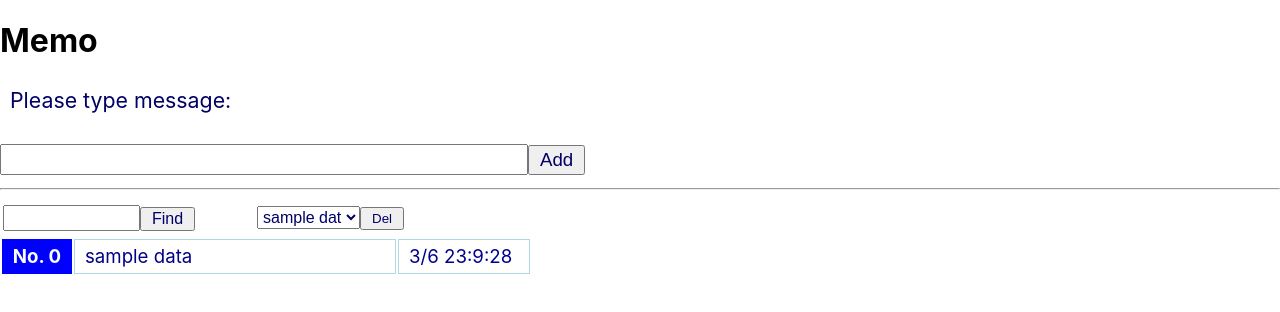
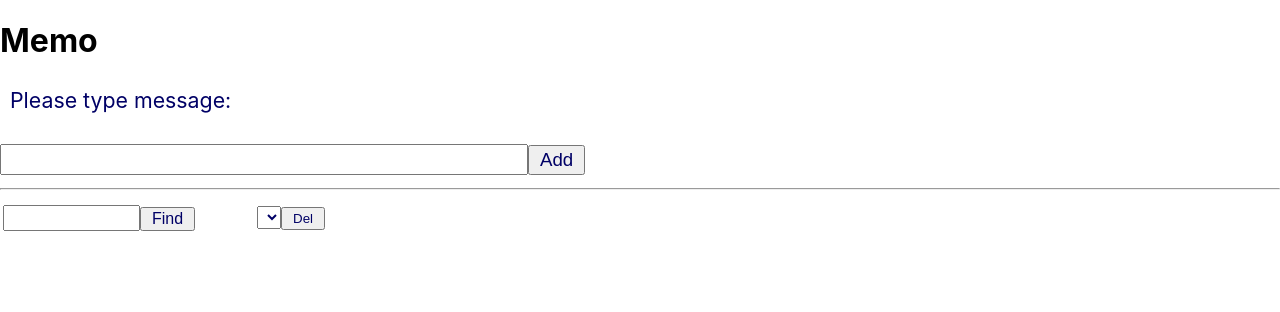
Before and after one commit to KATO-Hiro/react-redux-sample, a React (Create React App) app in the folder frontend/: page / in a window 1280 px wide. Shown: the top 312 px of the page. Built offline with nearby package versions, Linux system fonts and the light colour scheme.

Commit message:
Enable to save memo using Redux Persist

```diff
--- a/frontend/src/index.js
+++ b/frontend/src/index.js
@@ -1,20 +1,38 @@
 import React from 'react';
 import ReactDOM from 'react-dom';
+import { createStore } from 'redux';
 import { Provider } from 'react-redux';
+import { persistStore, persistReducer } from 'redux-persist';
+import storage from 'redux-persist/lib/storage';
+import { PersistGate } from 'redux-persist/integration/react';
 import './index.css';
 import App from './App';
-import MemoStore from './memo/Store';
+import MemoStore, { memoReducer } from './memo/Store';
 import * as serviceWorker from './serviceWorker';
+
+const persistConfig = {
+  key: 'memo',
+  storage,
+}
+
+const persistedReducer = persistReducer(persistConfig, memoReducer);
+
+let store = createStore(persistedReducer);
+let pstore = persistStore(store);
 
 ReactDOM.render(
   <React.StrictMode>
-    <Provider store={MemoStore}>
-      <App />
+    <Provider store={store}>
+      <PersistGate loading={<p>loading...</p>} persistor={pstore}>
+        <App />
+      </PersistGate>
     </Provider>
   </React.StrictMode>,
   document.getElementById('root')
 );
 
+export default pstore;
+
 // If you want your app to work offline and load faster, you can change
 // unregister() to register() below. Note this comes with some pitfalls.
 // Learn more about service workers: https://bit.ly/CRA-PWA
--- a/frontend/src/memo/Item.js
+++ b/frontend/src/memo/Item.js
@@ -29,14 +29,11 @@ class Item extends Component {
   }
 
   render() {
-    let d = this.props.value.created;
-    let f = d.getMonth() + '/' + d.getDay() + ' ' + d.getHours() + ':' + d.getMinutes() + ':' + d.getSeconds();
-
     return (
       <tr>
         <th style={this.th}>No. {this.props.index}</th>
         <td style={this.td}>{this.props.value.message}</td>
-        <td style={this.date}>{f}</td>
+        <td style={this.date}>{this.props.value.created}</td>
       </tr>
     );
   }
--- a/frontend/src/memo/Store.js
+++ b/frontend/src/memo/Store.js
@@ -1,7 +1,7 @@
 import { createStore } from 'redux';
 
 const initData = {
-  data:[{message: 'sample data', created: new Date()}],
+  data:[],
   message: 'Please type message:',
   mode: 'default',
   fdata: [],
@@ -21,9 +21,11 @@ export function memoReducer(state = initData, action) {
 }
 
 function addReduce(state, action) {
+  let d = new Date();
+  let f = d.getHours() + ':' + d.getMinutes() + ':' + d.getSeconds()
   let data = {
     message: action.message,
-    created: new Date()
+    created: f
   };
 
   let newdata = state.data.slice();
```
